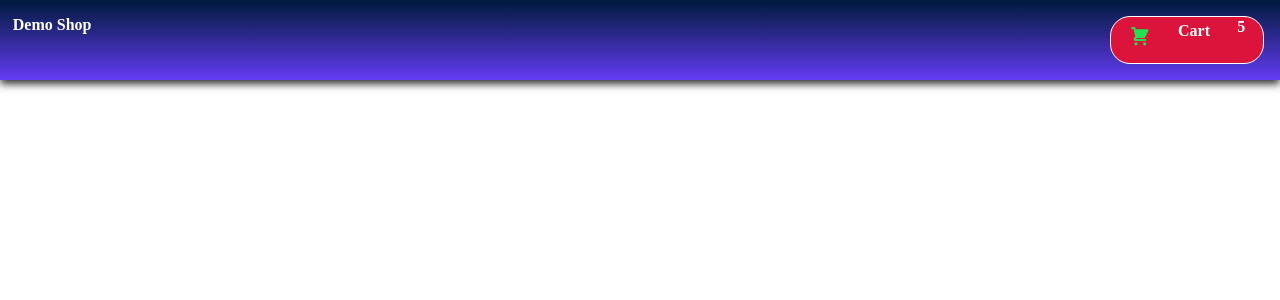
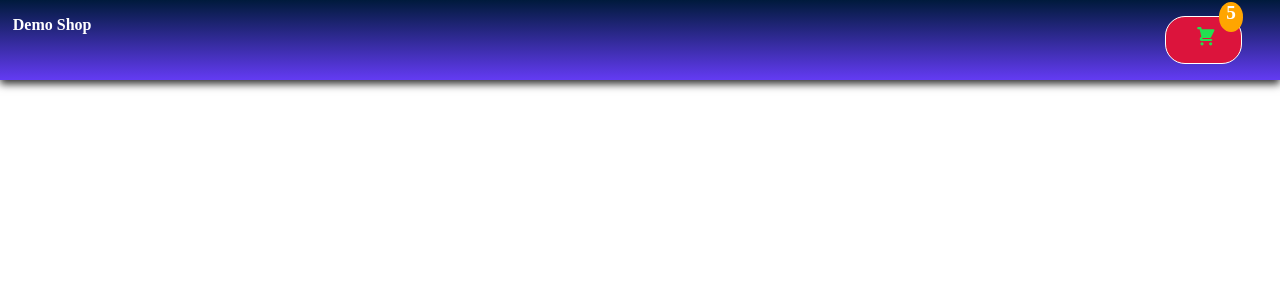
Before and after one commit to PrabeshPP/demoshop, a React (Create React App) app: page / in a window 1280 px wide. Shown: the top 300 px of the page. Built offline with nearby package versions, Linux system fonts and the light colour scheme.

Commit message:
added badge at the top of cart button

```diff
--- a/src/Components/Cart/CartButton.js
+++ b/src/Components/Cart/CartButton.js
@@ -7,8 +7,7 @@ const CartButton=()=>{
     <span className={classes.cartIcon}>
     <CartIcon/>
     </span>
-        <span className={classes.text}>Cart</span>
-    <span>5</span>
+    <span className={classes.badge}>5</span>
        </button>)
 
 }
--- a/src/Components/Cart/CartButton.module.css
+++ b/src/Components/Cart/CartButton.module.css
@@ -1,20 +1,17 @@
 .button{
     min-height: 5vh;
-    width: 12vw;
+    width: 6vw;
     background-color: crimson;
     border: 1px solid white;
     border-radius:20px;
     margin:2vh ;
+    margin-right: 3vw;
     cursor: pointer;
     color: white;
     text-align: center;
     font-family: 'Dancing Script', cursive;
     font-weight: bold;
-    font-size: 100%;
     display: flex;
-    justify-content: space-around;
-
-
 
 
 }
@@ -33,9 +30,26 @@
     height: 1.35rem;
     width: 1.35rem;
     color: rgb(34, 224, 81);
-    margin-top: 1vh;
+    position: relative;
+    top: 1vh;
+    left: 1.8vw;
+
 }
 
 .text{
     margin: 0.5vh;
 }
+
+.badge{
+    height: 3.7vh;
+    width: 1.9vw;
+    border-radius: 50%;
+    background-color: orange;
+    font-size: 2.4vh;
+    text-align: center;
+    position: relative;
+    bottom: 2vh;
+    left: 2vw;
+    shape-outside: circle();
+
+}
--- a/src/Components/Header/Header.module.css
+++ b/src/Components/Header/Header.module.css
@@ -1,8 +1,10 @@
 .header{
     width: 100vw;
-    height: 10vh;
+    height:10vh;
     background-image: linear-gradient(to bottom,#001A3C,#633BF3);
     box-shadow: 0 4px 8px rgb(49, 49, 49);
     display: flex;
     justify-content: space-between;
+    position: fixed;
+    z-index:10;
 }
```
